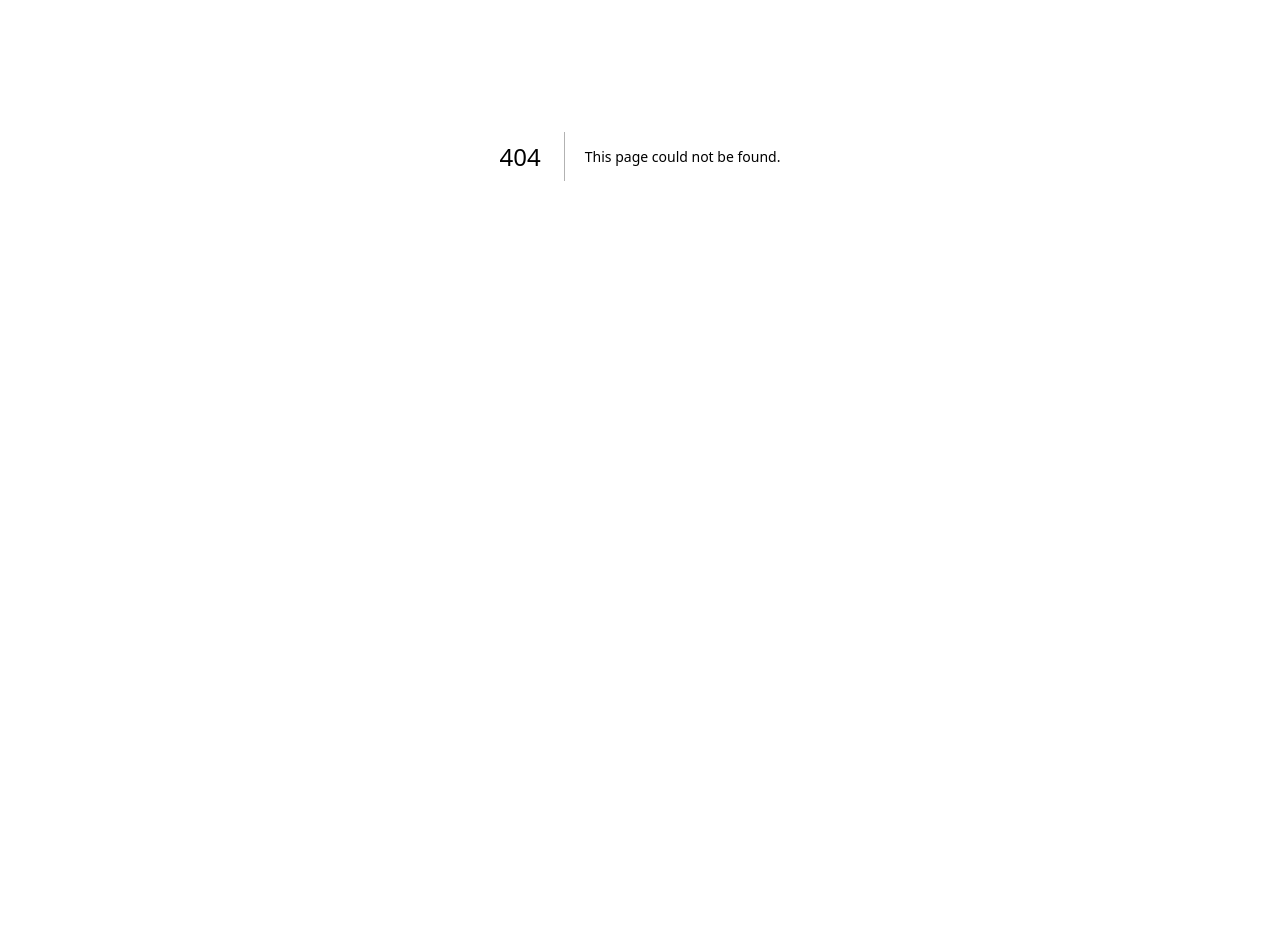
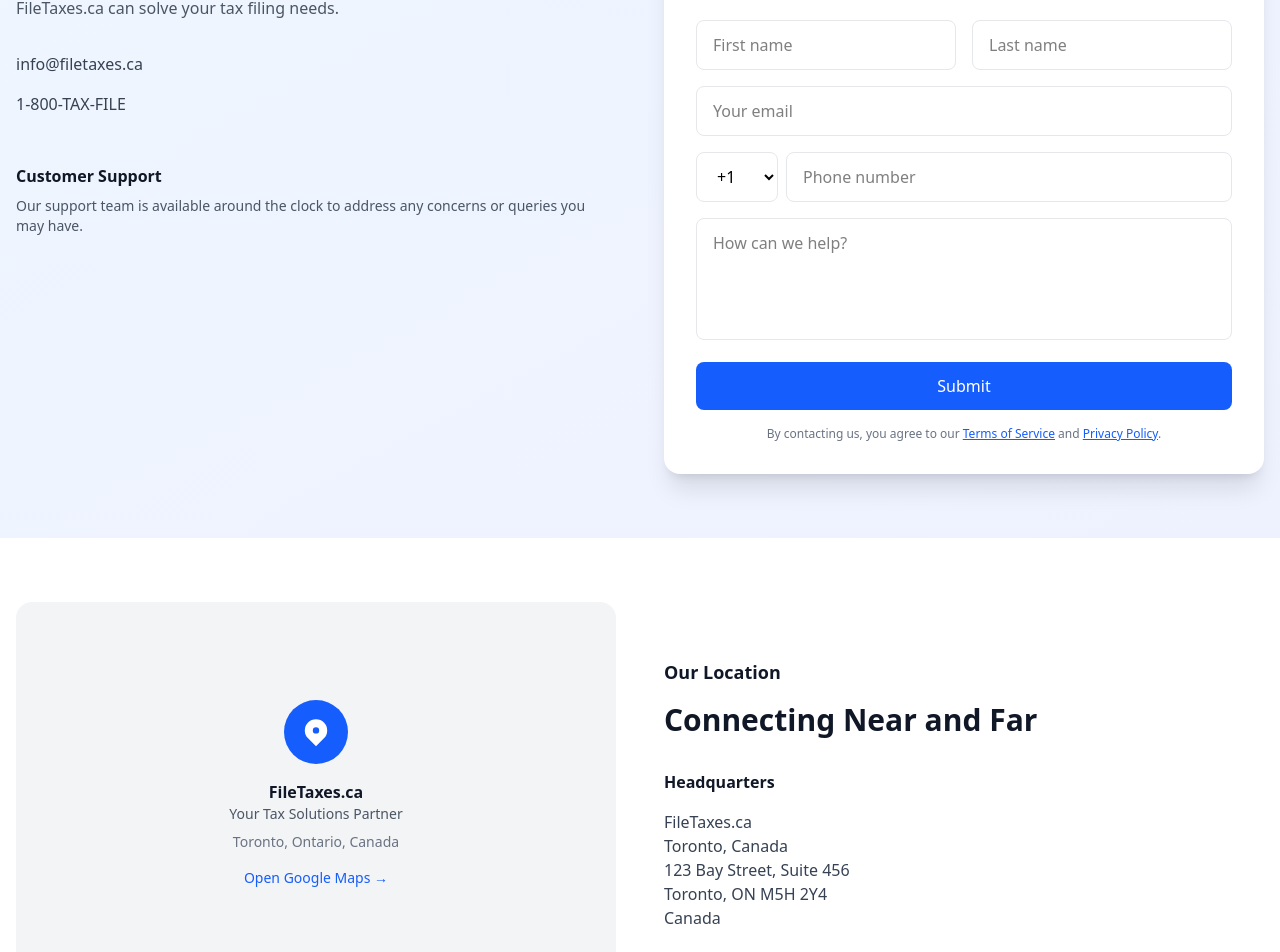
Before and after one commit to SimranDev/file-taxes-ca, a Next.js app: page /contact in a window 1280 px wide. Before the commit this address had no page. Shown: the part 244-1196 px from the top of the page. Before the commit the page ends 800 px from the top, so only its background shows below. Built offline with nearby package versions, Linux system fonts and the light colour scheme.

Commit message:
feat: add ContactPage component with form and location details

```diff
--- /dev/null
+++ b/src/app/contact/page.tsx
@@ -0,0 +1,188 @@
+"use client";
+
+import type { Metadata } from "next";
+import { useState } from "react";
+
+export default function ContactPage() {
+  const [formData, setFormData] = useState({
+    firstName: "",
+    lastName: "",
+    email: "",
+    phone: "",
+    message: "",
+  });
+
+  const handleSubmit = (e: React.FormEvent) => {
+    e.preventDefault();
+    // Handle form submission
+    console.log("Form submitted:", formData);
+  };
+
+  const handleChange = (e: React.ChangeEvent<HTMLInputElement | HTMLTextAreaElement>) => {
+    setFormData({
+      ...formData,
+      [e.target.name]: e.target.value,
+    });
+  };
+
+  return (
+    <div>
+      <main className="pt-20">
+        {/* Hero Section with Contact Form */}
+        <section className="bg-gradient-to-br from-blue-50 to-indigo-50 py-16 px-4">
+          <div className="max-w-7xl mx-auto grid md:grid-cols-2 gap-12">
+            {/* Left Column - Contact Info */}
+            <div>
+              <h1 className="text-5xl font-bold text-gray-900 mb-6">Contact Us</h1>
+              <p className="text-gray-600 mb-8">
+                Email, call, or complete the form to learn how
+                <br />
+                FileTaxes.ca can solve your tax filing needs.
+              </p>
+
+              <div className="space-y-4 mb-8">
+                <p className="text-gray-700">info@filetaxes.ca</p>
+                <p className="text-gray-700">1-800-TAX-FILE</p>
+              </div>
+
+              {/* Info Cards */}
+              <div className="space-y-6 mt-12">
+                <div>
+                  <h3 className="font-semibold text-gray-900 mb-2">Customer Support</h3>
+                  <p className="text-sm text-gray-600">
+                    Our support team is available around the clock to address any concerns or queries you may have.
+                  </p>
+                </div>
+              </div>
+            </div>
+
+            {/* Right Column - Contact Form */}
+            <div className="bg-white rounded-2xl shadow-xl p-8">
+              <h2 className="text-2xl font-bold text-gray-900 mb-2">Get in Touch</h2>
+              <p className="text-gray-600 mb-6">You can reach us anytime</p>
+
+              <form onSubmit={handleSubmit} className="space-y-4">
+                <div className="grid grid-cols-2 gap-4">
+                  <input
+                    type="text"
+                    name="firstName"
+                    placeholder="First name"
+                    value={formData.firstName}
+                    onChange={handleChange}
+                    className="px-4 py-3 border border-gray-200 rounded-lg focus:outline-none focus:ring-2 focus:ring-blue-500 focus:border-transparent"
+                    required
+                  />
+                  <input
+                    type="text"
+                    name="lastName"
+                    placeholder="Last name"
+                    value={formData.lastName}
+                    onChange={handleChange}
+                    className="px-4 py-3 border border-gray-200 rounded-lg focus:outline-none focus:ring-2 focus:ring-blue-500 focus:border-transparent"
+                    required
+                  />
+                </div>
+
+                <input
+                  type="email"
+                  name="email"
+                  placeholder="Your email"
+                  value={formData.email}
+                  onChange={handleChange}
+                  className="w-full px-4 py-3 border border-gray-200 rounded-lg focus:outline-none focus:ring-2 focus:ring-blue-500 focus:border-transparent"
+                  required
+                />
+
+                <div className="flex gap-2">
+                  <select className="px-4 py-3 border border-gray-200 rounded-lg focus:outline-none focus:ring-2 focus:ring-blue-500 focus:border-transparent">
+                    <option>+1</option>
+                    <option>+44</option>
+                    <option>+91</option>
+                  </select>
+                  <input
+                    type="tel"
+                    name="phone"
+                    placeholder="Phone number"
+                    value={formData.phone}
+                    onChange={handleChange}
+                    className="flex-1 px-4 py-3 border border-gray-200 rounded-lg focus:outline-none focus:ring-2 focus:ring-blue-500 focus:border-transparent"
+                  />
+                </div>
+
+                <textarea
+                  name="message"
+                  placeholder="How can we help?"
+                  value={formData.message}
+                  onChange={handleChange}
+                  rows={4}
+                  className="w-full px-4 py-3 border border-gray-200 rounded-lg focus:outline-none focus:ring-2 focus:ring-blue-500 focus:border-transparent resize-none"
+                  required
+                ></textarea>
+
+                <button
+                  type="submit"
+                  className="w-full bg-blue-600 text-white py-3 rounded-lg font-medium hover:bg-blue-700 transition-colors"
+                >
+                  Submit
+                </button>
+
+                <p className="text-xs text-center text-gray-500">
+                  By contacting us, you agree to our{" "}
+                  <a href="#" className="text-blue-600 underline">
+                    Terms of Service
+                  </a>{" "}
+                  and{" "}
+                  <a href="#" className="text-blue-600 underline">
+                    Privacy Policy
+                  </a>
+                  .
+                </p>
+              </form>
+            </div>
+          </div>
+        </section>
+
+        {/* Location Section */}
+        <section className="py-16 px-4">
+          <div className="max-w-7xl mx-auto grid md:grid-cols-2 gap-12 items-center">
+            {/* Map */}
+            <div className="bg-gray-100 rounded-2xl overflow-hidden h-96 relative">
+              <div className="absolute inset-0 flex items-center justify-center">
+                <div className="text-center">
+                  <div className="w-16 h-16 bg-blue-600 rounded-full flex items-center justify-center mx-auto mb-4">
+                    <svg className="w-8 h-8 text-white" fill="currentColor" viewBox="0 0 20 20">
+                      <path
+                        fillRule="evenodd"
+                        d="M5.05 4.05a7 7 0 119.9 9.9L10 18.9l-4.95-4.95a7 7 0 010-9.9zM10 11a2 2 0 100-4 2 2 0 000 4z"
+                        clipRule="evenodd"
+                      />
+                    </svg>
+                  </div>
+                  <p className="font-semibold text-gray-900">FileTaxes.ca</p>
+                  <p className="text-sm text-gray-600">Your Tax Solutions Partner</p>
+                  <p className="text-sm text-gray-500 mt-2">Toronto, Ontario, Canada</p>
+                  <button className="mt-4 text-blue-600 text-sm font-medium hover:underline">Open Google Maps →</button>
+                </div>
+              </div>
+            </div>
+
+            {/* Location Info */}
+            <div>
+              <h2 className="text-lg font-semibold text-gray-900 mb-4">Our Location</h2>
+              <h3 className="text-3xl font-bold text-gray-900 mb-8">Connecting Near and Far</h3>
+
+              <div>
+                <h4 className="font-semibold text-gray-900 mb-4">Headquarters</h4>
+                <p className="text-gray-700">FileTaxes.ca</p>
+                <p className="text-gray-700">Toronto, Canada</p>
+                <p className="text-gray-700">123 Bay Street, Suite 456</p>
+                <p className="text-gray-700">Toronto, ON M5H 2Y4</p>
+                <p className="text-gray-700">Canada</p>
+              </div>
+            </div>
+          </div>
+        </section>
+      </main>
+    </div>
+  );
+}
```
